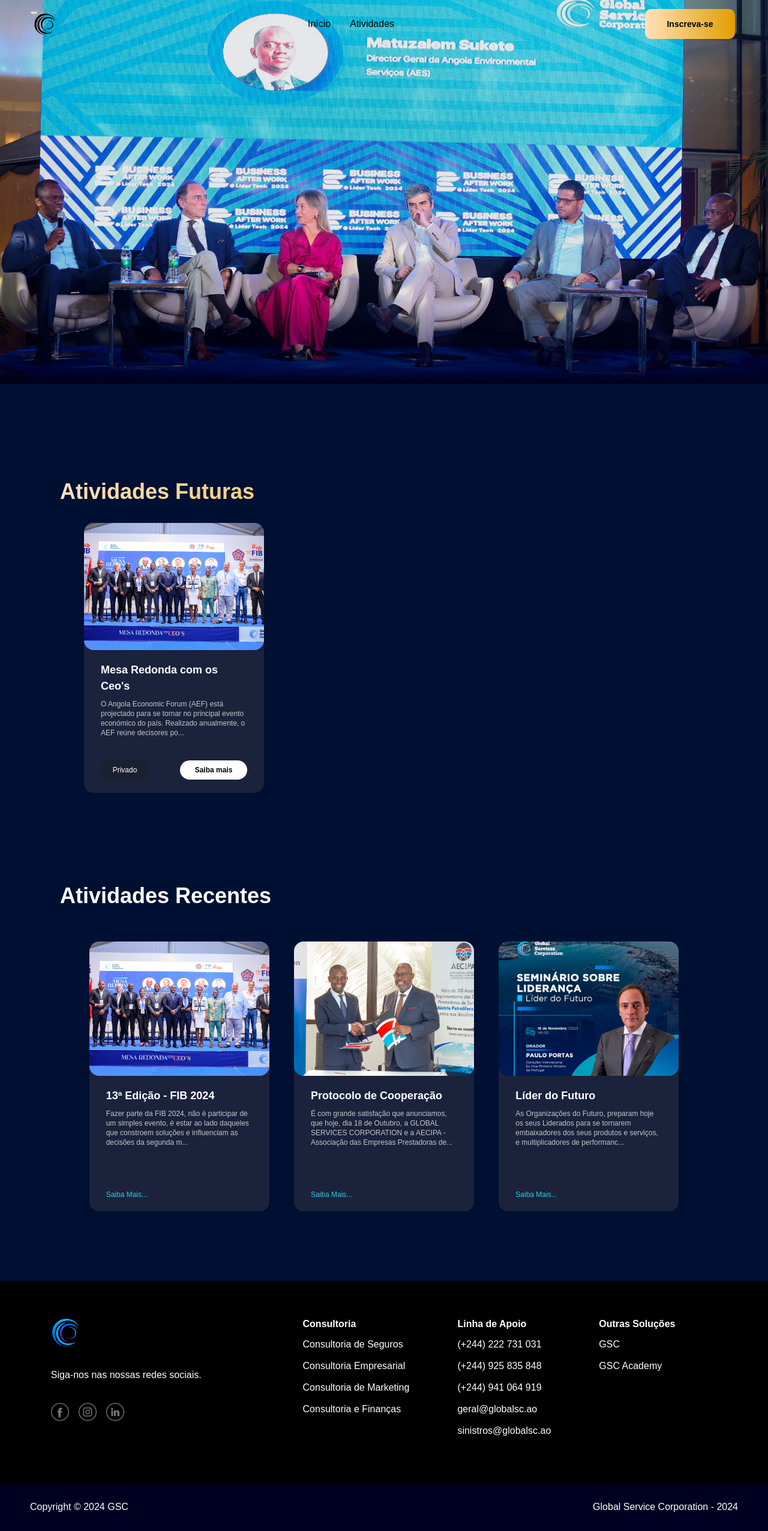
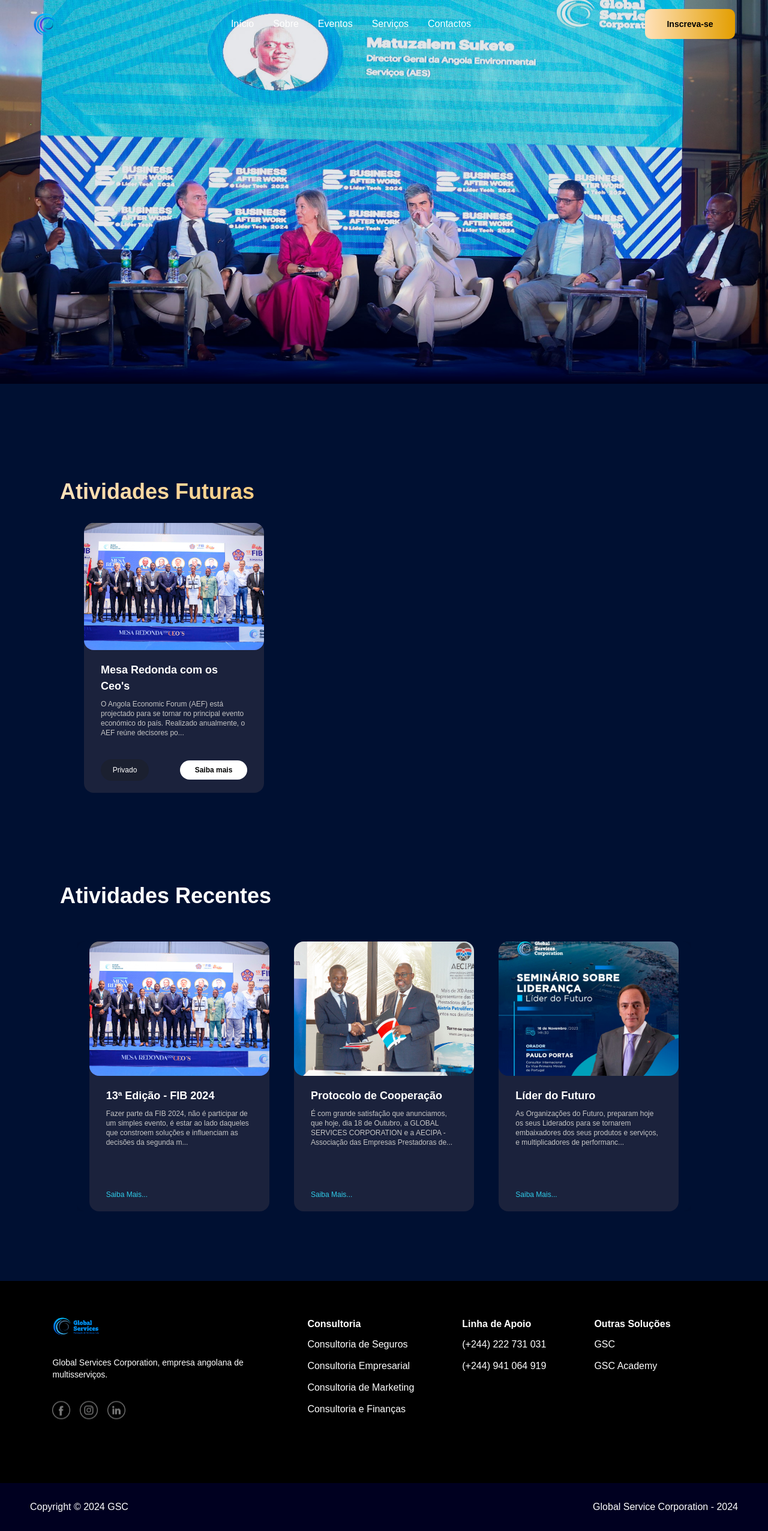
Before and after one commit to Global-Services-Corporation/website-react, a React (Vite) app: page /events in a window 1280 px wide. Shown: the whole page at 60% size. Built offline with nearby package versions, Linux system fonts and the light colour scheme.

Commit message:
mudando todos os dados

```diff
--- a/src/assets/mesa-redonda/index.ts
+++ b/src/assets/mesa-redonda/index.ts
@@ -1,3 +1,4 @@
 import logoGSC from "./logo-gsc.png"
+import logoLyricsTwo from "./logo-lyrics.png"
 
-export { logoGSC }
+export { logoGSC, logoLyricsTwo }
--- a/src/components/footer.tsx
+++ b/src/components/footer.tsx
@@ -1,5 +1,5 @@
 import { facebookIcon, instagramIcon, linkedinIcon } from "../assets"
-import { logoGSC } from "../assets/mesa-redonda"
+import { logoLyricsTwo } from "../assets/mesa-redonda"
 
 const Footer: React.FC = () => {
 	return (
@@ -7,13 +7,13 @@ const Footer: React.FC = () => {
 			<div className="flex text-[#fff] max-sm:gap-7 px-[50px] max-sm:px-10 max-sm:flex-col py-[60px] justify-around">
 				<div className="flex flex-col gap-[34px] max-sm:gap-5 max-sm:w-full max-sm:h-full w-[350px] h-[203px] box-border">
 					<img
-						src={logoGSC}
+						src={logoLyricsTwo}
 						alt="Logotipo da Global Services Corporation"
-						className="w-[50px]"
+						className="w-[80px]"
 					/>
 
-					<p className="max-sm:text-[16px] ">
-						Siga-nos nas nossas redes sociais.
+					<p className="max-sm:text-xs text-sm ">
+						Global Services Corporation, empresa angolana de multisserviços.
 					</p>
 
 					<div className="flex gap-4">
@@ -67,18 +67,7 @@ const Footer: React.FC = () => {
 									<a href="tel:+244222731031">(+244) 222 731 031</a>
 								</li>
 								<li>
-									<a href="tel:+244925835848">(+244) 925 835 848</a>
-								</li>
-								<li>
 									<a href="tel:+244941064919">(+244) 941 064 919</a>
-								</li>
-								<li>
-									<a href="mailto:geral@globalsc.ao">geral@globalsc.ao</a>
-								</li>
-								<li>
-									<a href="mailto:sinistros@globalsc.ao">
-										sinistros@globalsc.ao
-									</a>
 								</li>
 							</ul>
 						</div>
--- a/src/components/header.tsx
+++ b/src/components/header.tsx
@@ -1,6 +1,7 @@
 import { useEffect, useState } from "react"
-import { logoNoLyrics, menu } from "../assets"
+import { menu } from "../assets"
 import { Link } from "react-router-dom"
+import { logoGSC } from "../assets/mesa-redonda"
 
 export const Header = () => {
 	const [isScrolled, setIsScrolled] = useState(false)
@@ -25,12 +26,37 @@ export const Header = () => {
 		{
 			title: "Início",
 			link: "/",
+			open: "",
 		},
 		{
-			title: "Atividades",
+			title: "Sobre",
+			link: "/",
+			open: "sobre",
+		},
+		{
+			title: "Eventos",
 			link: "/events",
+			open: "",
+		},
+		{
+			title: "Serviços",
+			link: "/",
+			open: "services",
+		},
+		{
+			title: "Contactos",
+			link: "/",
+			open: "contact",
 		},
 	]
+
+	const scrollTo = (e: React.MouseEvent, to: string) => {
+		e.preventDefault()
+		const projectsSection = document.getElementById(to)
+		if (projectsSection) {
+			projectsSection.scrollIntoView({ behavior: "smooth" })
+		}
+	}
 
 	return (
 		<header
@@ -38,15 +64,11 @@ export const Header = () => {
       top-0 flex w-full justify-between items-center px-[55px] max-lg:px-8 box-border ${
 				isScrolled
 					? "bg-[#0000009f] transition duration-[0.5s] backdrop-blur-sm max-lg:fixed"
-					: "transition duration-[0.5s] lg:invert"
+					: "transition duration-[0.5s]"
 			} z-50`}
 		>
 			<a href={"/"} className="max-lg:w-[75px]">
-				<img
-					src={logoNoLyrics}
-					alt="Logotipo GSC com as letras"
-					className="w-10 invert"
-				/>
+				<img src={logoGSC} alt="Logotipo GSC com as letras" className="w-10" />
 			</a>
 
 			<div className="flex gap-8 max-lg:hidden h-14 items-center">
@@ -54,7 +76,8 @@ export const Header = () => {
 					<Link
 						key={index}
 						to={menu.link}
-						className="text-white hover:border-b-4 hover:border-[#30CBE8] hover:text-[#30CBE8] "
+						onClick={(e) => scrollTo(e, menu.open)}
+						className="text-white hover:border-b-4 hover:border-[#30CBE8] hover:text-[#30CBE8]"
 					>
 						{menu.title}
 					</Link>
@@ -83,6 +106,7 @@ export const Header = () => {
 								<a
 									key={index}
 									href={menu.link}
+									onClick={(e) => scrollTo(e, menu.open)}
 									className="hover:bg-[#30CBE8] py-2 px-4 rounded-md flex justify-center items-center hover:text-white text-sm"
 								>
 									{menu.title}
@@ -102,7 +126,7 @@ export const Header = () => {
 
 			<a
 				href="https://www.mesaredonda.globalsc.ao"
-				className="max-lg:hidden duration-300 invert text-sm font-bold flex items-center justify-center px-[20px] max-lg:px-4 py-[25px] max-lg:py-2 w-[150px] max-lg:w-[110px] h-[40px] max-lg:h-8 max-lg:text-xs bg-gradient-to-r from-[#ffe1ba] to-[#e39e00] transition-colors hover:from-[#000000] hover:to-[#000000] hover:text-white rounded-[10px]"
+				className="max-lg:hidden duration-300 text-sm font-bold flex items-center justify-center px-[20px] max-lg:px-4 py-[25px] max-lg:py-2 w-[150px] max-lg:w-[110px] h-[40px] max-lg:h-8 max-lg:text-xs bg-gradient-to-r from-[#ffe1ba] to-[#e39e00] transition-colors hover:from-[#000000] hover:to-[#000000] hover:text-white rounded-[10px]"
 			>
 				Inscreva-se
 			</a>
--- a/src/containers/LandingPage/AboutUs.tsx
+++ b/src/containers/LandingPage/AboutUs.tsx
@@ -2,13 +2,13 @@ import { sobrenos } from "../../assets"
 
 const AboutUs: React.FC = () => {
 	return (
-		<section className="w-full items-center justify-center bg-[#0E1937] h-[593px]  max-sm:h-full max-sm:py-20 flex relative gap-12 z-40">
+		<section id="sobre" className="w-full items-center justify-center bg-[#0E1937] h-[593px]  max-sm:h-full max-sm:py-20 flex relative gap-12 z-40">
 			<div className="w-[80%] flex items-center max-sm:justify-center justify-between gap-[35px]">
 				<div className="w-2/4 max-sm:w-full flex justify-between flex-col gap-4">
 					<p className="font-semibold max-sm:text-2xl text-4xl">Sobre nós</p>
 					<div className="w-full flex max-sm:w-80 max-sm:text-md text-[20px] text-[#C5C5C5] flex-col gap-2">
 						<p className="text-[20px] max-sm:text-md text-[#C5C5C5]">
-							Somos a{" "}
+
 							<span className="text-[#30CBE8] font-semibold max-sm:text-md">
 								Global Services Corporation
 							</span>
--- a/src/containers/LandingPage/EnterpriseSolution.tsx
+++ b/src/containers/LandingPage/EnterpriseSolution.tsx
@@ -34,7 +34,10 @@ const EnterpriseSolution: React.FC = () => {
 		},
 	]
 	return (
-		<section className="w-full flex flex-col justify-center gap-12 py-24  items-center ">
+		<section
+			id="services"
+			className="w-full flex flex-col justify-center gap-12 py-24  items-center "
+		>
 			<div className="w-full flex flex-col items-center gap-5 justify-center">
 				<p className="font-bold text-4xl max-sm:text-2xl">
 					{" "}
--- a/src/containers/LandingPage/Services.tsx
+++ b/src/containers/LandingPage/Services.tsx
@@ -14,7 +14,7 @@ const Services: React.FC = () => {
 			title: "Eventos",
 			description: "Começa aderindo o serviço.",
 			buttonTitle: "Aderir",
-			link: "https://www.mesaredonda.globalsc.ao",
+			link: "/events",
 		},
 		{
 			icon: academiaicon,
@@ -30,8 +30,8 @@ const Services: React.FC = () => {
 			<p className="font-bold max-sm:text-2xl text-4xl ml-36 max-sm:ml-8">
 				Adira já aos nossos serviços!
 			</p>
-			<marquee>
-				<div className="w-full h-full flex gap-8">
+
+			<div className="w-full h-full flex gap-8 lg:px-28 max-lg:px-8 overflow-x-auto">
 				{cardInfo.map((info, index) => (
 					<div
 						key={index}
@@ -57,7 +57,6 @@ const Services: React.FC = () => {
 					</div>
 				))}
 			</div>
-			</marquee>
 		</section>
 	)
 }
```
Also changed, not shown: src/assets/mesa-redonda/logo-lyrics.png (added). Lines whose indentation alone changed are shown as unchanged.
